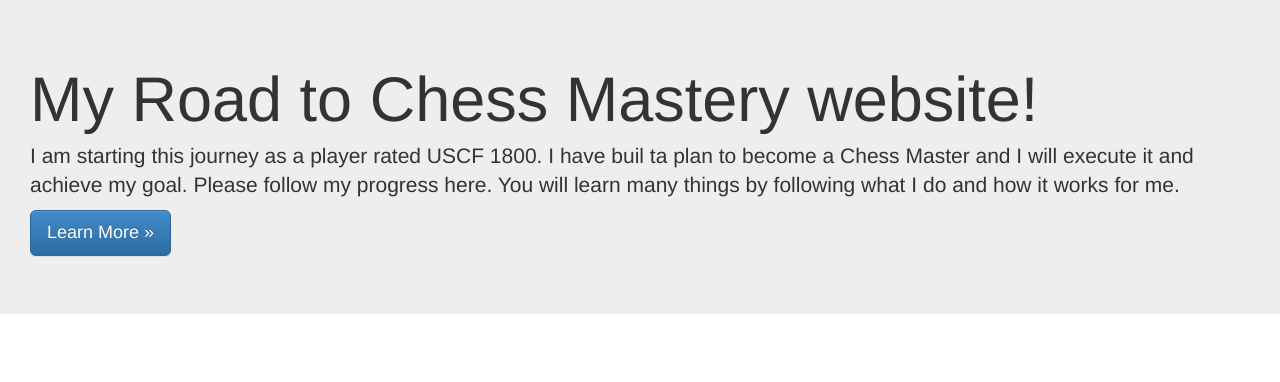
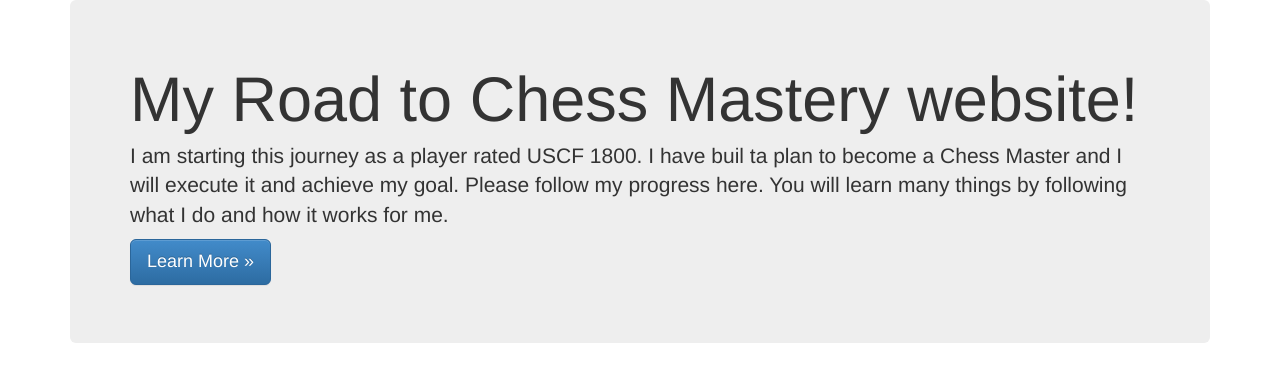
Before and after one commit to mtsi/mtsi.github.io, a plain HTML site: page index.html in a window 1280 px wide. Drawn offline with nearby package versions, Linux system fonts and the light colour scheme.

Commit message:
more modifications of the layout

```diff
--- a/index.html
+++ b/index.html
@@ -18,10 +18,12 @@
     <![endif]-->
   </head>
   <body>
-  	<div class="jumbotron">
-    	<h1>My Road to Chess Mastery website!</h1>
-    	<p>I am starting this journey as a player rated USCF 1800. I have buil ta plan to become a Chess Master and I will execute it and achieve my goal. Please follow my progress here. You will learn many things by following what I do and how it works for me.</p>
-    	<p><a href="#" class="btn btn-primary btn-lg" role="button">Learn More &raquo;</a></p>
+  	<div class="container theme-showcase" role="main">
+	  	<div class="jumbotron">
+	    	<h1>My Road to Chess Mastery website!</h1>
+	    	<p>I am starting this journey as a player rated USCF 1800. I have buil ta plan to become a Chess Master and I will execute it and achieve my goal. Please follow my progress here. You will learn many things by following what I do and how it works for me.</p>
+	    	<p><a href="#" class="btn btn-primary btn-lg" role="button">Learn More &raquo;</a></p>
+		</div>
 	</div>
     <!-- jQuery (necessary for Bootstrap's JavaScript plugins) -->
     <script src="https://ajax.googleapis.com/ajax/libs/jquery/1.11.0/jquery.min.js"></script>
```
